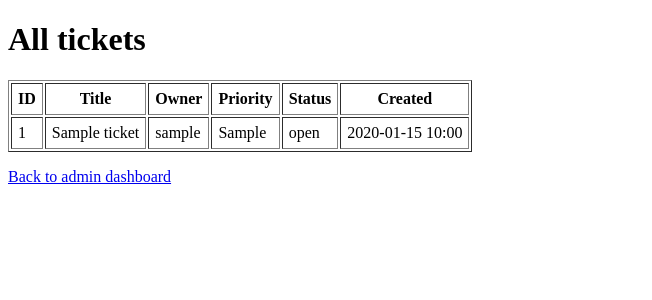
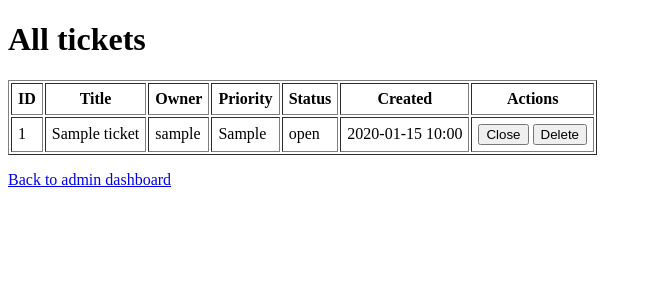
Before and after one commit to dell09-cloud/securedesk-devsecops, a Flask app: page /admin/tickets in a window 1280 px wide. Shown: the part 29-329 px from the top of the page, without its empty margins (0-652 px from the left). Run offline with Flask 3, Linux system fonts and the light colour scheme; a user stored in the database is signed in; tables that the repository leaves empty hold one stand-in row (values such as "Sample post"); some libraries are stand-ins or nearby versions.

Commit message:
Add admin actions: delete users, close and delete tickets

```diff
--- a/src/app.py
+++ b/src/app.py
@@ -302,6 +302,51 @@ def ticket_delete(ticket_id):
     db.session.commit()
     flash("Ticket deleted.")
     return redirect(url_for("tickets"))
+@app.route("/admin/users/<int:user_id>/delete", methods=["POST"])
+@login_required
+@admin_required
+def admin_user_delete(user_id):
+    user = db.session.get(User, user_id)
+    if user is None:
+        abort(404)
+
+    if user.id == current_user.id:
+        flash("You cannot delete your own account.")
+    elif user.role == "admin":
+        flash("Admin accounts cannot be deleted here.")
+    else:
+        Ticket.query.filter_by(user_id=user.id).delete()
+        db.session.delete(user)
+        db.session.commit()
+        flash("User and their tickets deleted.")
+
+    return redirect(url_for("admin_users"))
+
+
+@app.route("/admin/tickets/<int:ticket_id>/close", methods=["POST"])
+@login_required
+@admin_required
+def admin_ticket_close(ticket_id):
+    ticket = db.session.get(Ticket, ticket_id)
+    if ticket is None:
+        abort(404)
+    ticket.status = "closed"
+    db.session.commit()
+    flash("Ticket closed.")
+    return redirect(url_for("admin_tickets"))
+
+
+@app.route("/admin/tickets/<int:ticket_id>/delete", methods=["POST"])
+@login_required
+@admin_required
+def admin_ticket_delete(ticket_id):
+    ticket = db.session.get(Ticket, ticket_id)
+    if ticket is None:
+        abort(404)
+    db.session.delete(ticket)
+    db.session.commit()
+    flash("Ticket deleted.")
+    return redirect(url_for("admin_tickets"))
 
 with app.app_context():
     db.create_all()
--- a/src/templates/admin_tickets.html
+++ b/src/templates/admin_tickets.html
@@ -2,7 +2,7 @@
 {% block content %}
   <h1>All tickets</h1>
   <table border="1" cellpadding="6">
-    <tr><th>ID</th><th>Title</th><th>Owner</th><th>Priority</th><th>Status</th><th>Created</th></tr>
+    <tr><th>ID</th><th>Title</th><th>Owner</th><th>Priority</th><th>Status</th><th>Created</th><th>Actions</th></tr>
     {% for t, u in rows %}
     <tr>
       <td>{{ t.id }}</td>
@@ -11,6 +11,18 @@
       <td>{{ t.priority }}</td>
       <td>{{ t.status }}</td>
       <td>{{ t.created_at.strftime('%Y-%m-%d %H:%M') }}</td>
+      <td>
+        {% if t.status == 'open' %}
+        <form method="post" action="{{ url_for('admin_ticket_close', ticket_id=t.id) }}" style="display:inline">
+          <input type="hidden" name="csrf_token" value="{{ csrf_token() }}">
+          <button type="submit">Close</button>
+        </form>
+        {% endif %}
+        <form method="post" action="{{ url_for('admin_ticket_delete', ticket_id=t.id) }}" style="display:inline">
+          <input type="hidden" name="csrf_token" value="{{ csrf_token() }}">
+          <button type="submit">Delete</button>
+        </form>
+      </td>
     </tr>
     {% endfor %}
   </table>
```
Also changed, not shown: src/templates/admin_users.html (+9 -1 lines).
